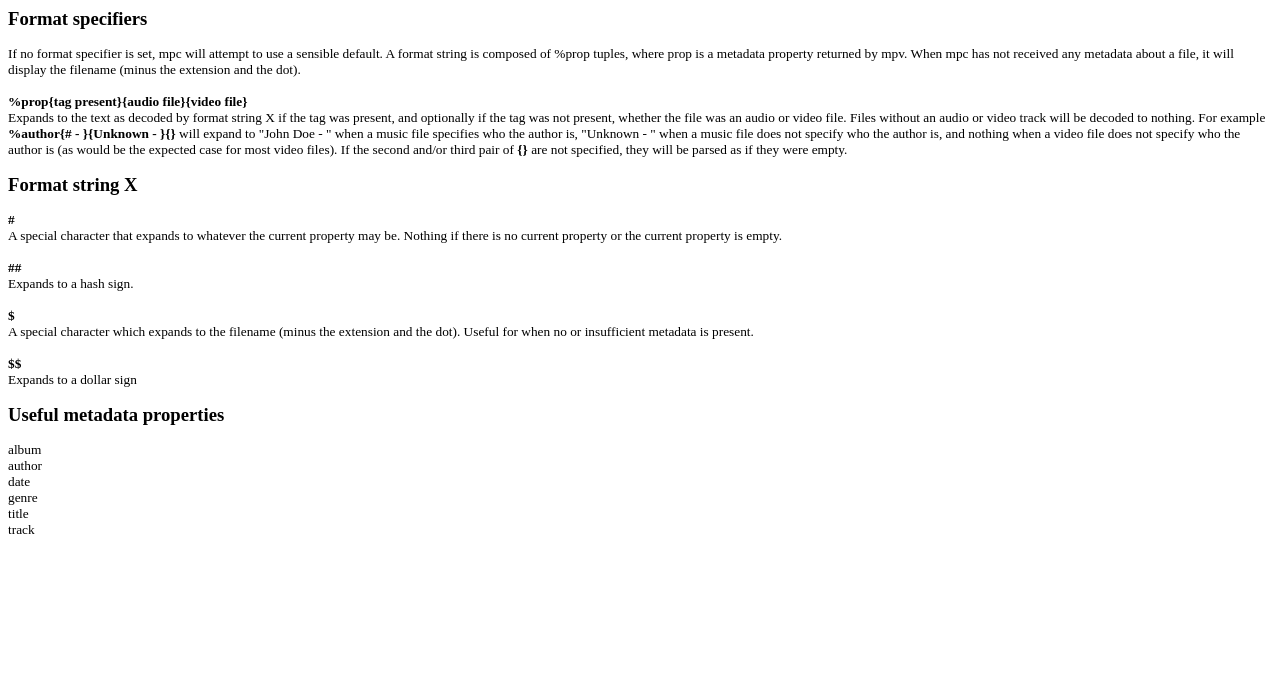
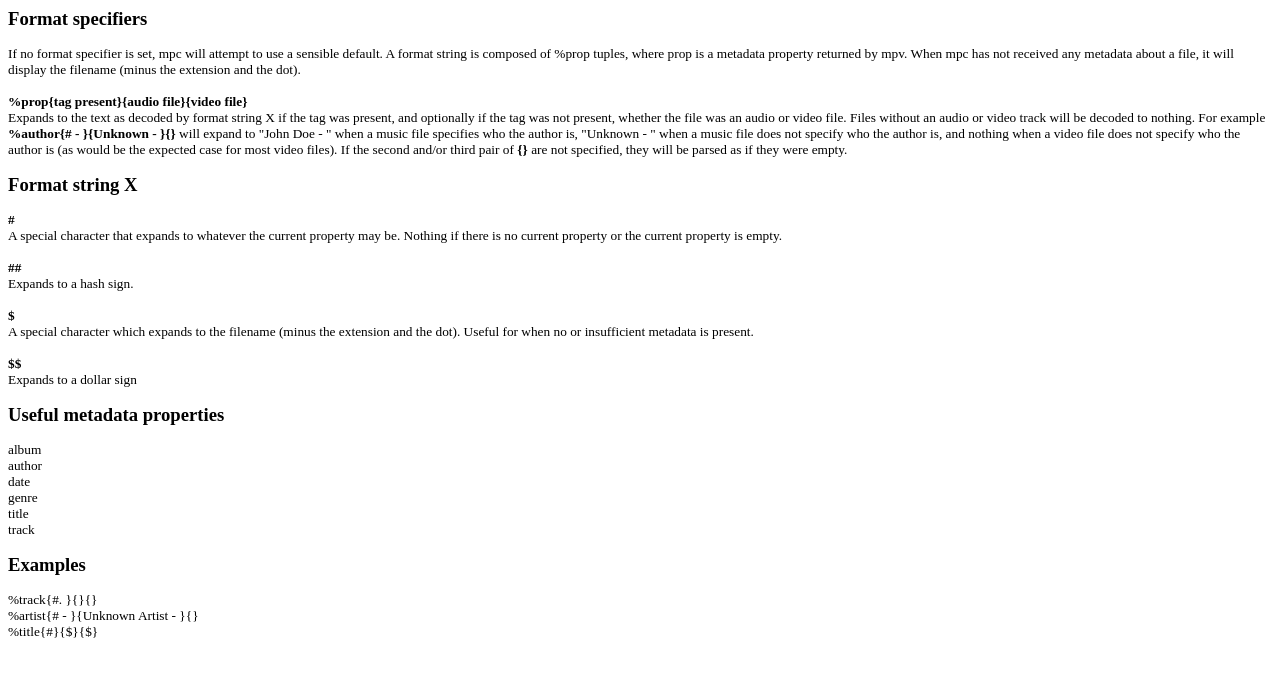
Before and after one commit to mpc-qt/mpc-qt, a plain HTML site: page text/playlistFormat.html in a window 1280 px wide. Drawn offline with Linux system fonts and the light colour scheme.

Commit message:
Add examples for playlist format string
Including for the removed track # so it can easily be re-added by the
user if needed.

```diff
--- a/text/playlistFormat.html
+++ b/text/playlistFormat.html
@@ -47,5 +47,11 @@ p { margin-top:0px; margin-bottom:0px; margin-left:0px; margin-right:0px; -qt-bl
 <p>genre</p>
 <p>title</p>
 <p>track</p>
+<p class="c3"><br></p>
+<p><span class="c1">Examples</span></p>
+<p class="c3"><br></p>
+<p>%track{#. }{}{}</p>
+<p>%artist{# - }{Unknown Artist - }{}</p>
+<p>%title{#}{$}{$}</p>
 </body>
 </html>
```
